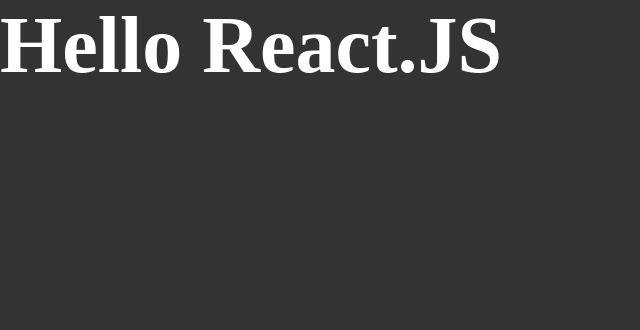
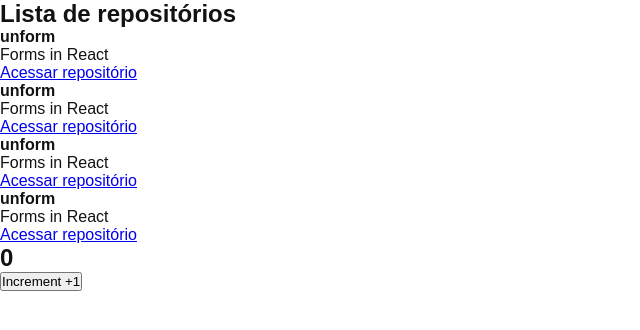
Before and after one commit to markleysales/githubExplorer, a React app: page / in a window 1280 px wide. Shown: the top 330 px of the page, without its empty margins (0-640 px from the left). Built offline with nearby package versions, Linux system fonts and the light colour scheme.

Commit message:
sixthcommit

```diff
--- a/package.json
+++ b/package.json
@@ -16,11 +16,13 @@
     "@babel/core": "^7.17.5",
     "@babel/preset-env": "^7.16.11",
     "@babel/preset-react": "^7.16.7",
+    "@pmmmwh/react-refresh-webpack-plugin": "^0.5.4",
     "babel-loader": "^8.2.3",
     "cross-env": "^7.0.3",
     "css-loader": "^6.7.1",
     "html-webpack-plugin": "^5.5.0",
     "node-sass": "^7.0.1",
+    "react-refresh": "^0.11.0",
     "sass-loader": "^12.6.0",
     "style-loader": "^3.3.1",
     "webpack": "^5.69.1",
--- a/src/app.jsx
+++ b/src/app.jsx
@@ -1,5 +1,13 @@
+import { Counter } from "./components/Counter";
+import { RepositoryList } from "./components/RepositoryList";
+
 import "./styles/global.scss";
 
 export function App(){
-    return <h1>Hello React.JS</h1>
+    return(
+        <>
+            <RepositoryList />
+            <Counter />
+        </>
+    )
 }
--- /dev/null
+++ b/src/components/Counter.jsx
@@ -0,0 +1,18 @@
+import { useState } from "react";
+
+export function Counter(){
+    const [counter, setCounter] = useState(0);
+
+    function increment(){
+        setCounter(counter + 1);
+    }
+
+    return(
+        <div>
+            <h2>{counter}</h2>
+            <button type="button" onClick={increment}>
+                Increment +1
+            </button>
+        </div>
+    );
+}
--- /dev/null
+++ b/src/components/RepositoryItem.jsx
@@ -0,0 +1,12 @@
+export function RepositoryItem(props){
+    return(
+        <li>
+            <strong>{props.repository.name ?? "Default"}</strong>
+            <p>{props.repository.description}</p>
+
+            <a href={props.repository.link}>
+                Acessar repositório
+            </a>
+        </li>
+    );
+}
--- /dev/null
+++ b/src/components/RepositoryList.jsx
@@ -0,0 +1,22 @@
+import { RepositoryItem } from "./RepositoryItem";
+
+const repository = {
+    name: "unform",
+    description: "Forms in React",
+    link: "https://github.com/markleysales/githubExplorer"
+}
+
+export function RepositoryList(){
+    return(
+        <section className = "repository-list">
+            <h1>Lista de repositórios</h1>
+
+            <ul>
+                <RepositoryItem repository={repository} />
+                <RepositoryItem repository={repository} />
+                <RepositoryItem repository={repository} />
+                <RepositoryItem repository={repository} />
+            </ul>
+        </section>
+    )
+}
--- a/src/styles/global.scss
+++ b/src/styles/global.scss
@@ -5,11 +5,6 @@
 }
 
 body{
-    font: Arial, Helvetica, sans-serif;
-    background: #333;
-    color: #FFF;
-
-    h1{
-        font-size: 80px;
-    }
+    font: 16px Arial, sans-serif;
+    color: #121214;
 }
--- a/webpack.config.js
+++ b/webpack.config.js
@@ -1,5 +1,6 @@
 const path = require("path");
-const HtmlWebpackPlugin = require("html-webpack-plugin")
+const HtmlWebpackPlugin = require("html-webpack-plugin");
+const ReactRefreshWebpackPlugin = require("@pmmmwh/react-refresh-webpack-plugin");
 
 const isDevelopment = process.env.NODE_ENV !== "production";
 
@@ -22,16 +23,24 @@
         hot: "only",
     },
     plugins: [
+        isDevelopment && new ReactRefreshWebpackPlugin(),
         new HtmlWebpackPlugin({
             template: path.resolve(__dirname, "public", "index.html")
         })
-    ],
+    ].filter(Boolean),
     module: {
         rules:[
             {
                 test: /\.jsx$/,
                 exclude: /node_modules/,
-                use: "babel-loader",
+                use: {
+                    loader: "babel-loader",
+                    options: {
+                        plugins: [
+                            isDevelopment && require.resolve("react-refresh/babel")
+                        ].filter(Boolean)
+                    }
+                },
             },
             {
                 test: /\.scss$/,
```
Also changed, not shown: 1 other file (tests, documents, lock files or other folders).
